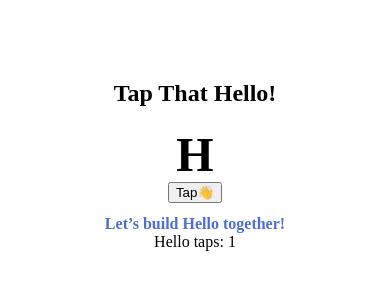
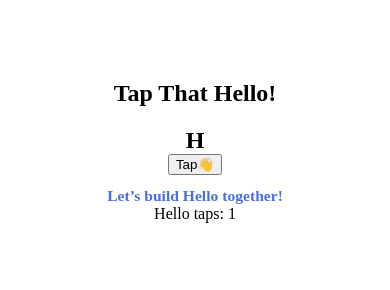
Before and after one commit to Altair-twin/hello-widget, a plain HTML site: page index.html in a window 390 px wide. Both pictures are taken after a click on the button "Tap👋". Drawn offline with Linux system fonts and the light colour scheme.

Commit message:
Update style.css

```diff
--- a/css/style.css
+++ b/css/style.css
@@ -1,5 +1,6 @@
 .counter-container {
-  width: 320px;
+  width: 100%;
+  max-width: 320px;
   margin: 40px auto;
   text-align: center;
   padding: 20px;
@@ -7,13 +8,13 @@
 }
 
 .count {
-  font-size: 48px;
+  font-size: clamp(24px, 6vw, 48px);
   font-weight: bold;
   transition: color 0.3s ease;
 }
 
 .message {
-  font-size: 16px;
+  font-size: clamp(12px, 4vw, 16px);
   color: #4a6ee0;
   font-weight: 600;
   margin-top: 12px;
@@ -26,7 +27,7 @@
 }
 
 .count span {
-  font-size: 48px;
+  font-size: clamp(24px, 6vw, 48px);
   font-weight: bold;
   display: inline-block;
   user-select: none;
```
